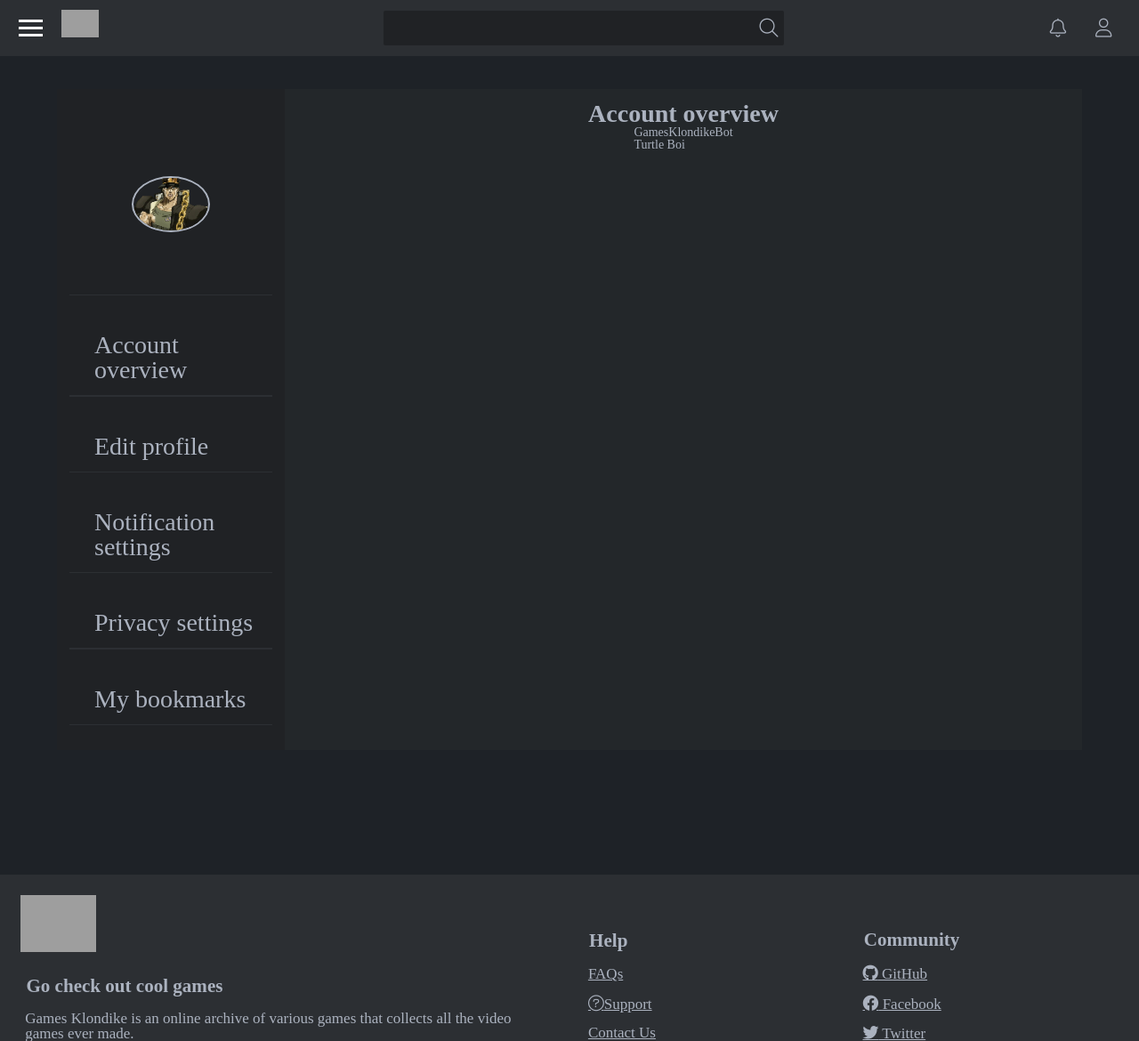
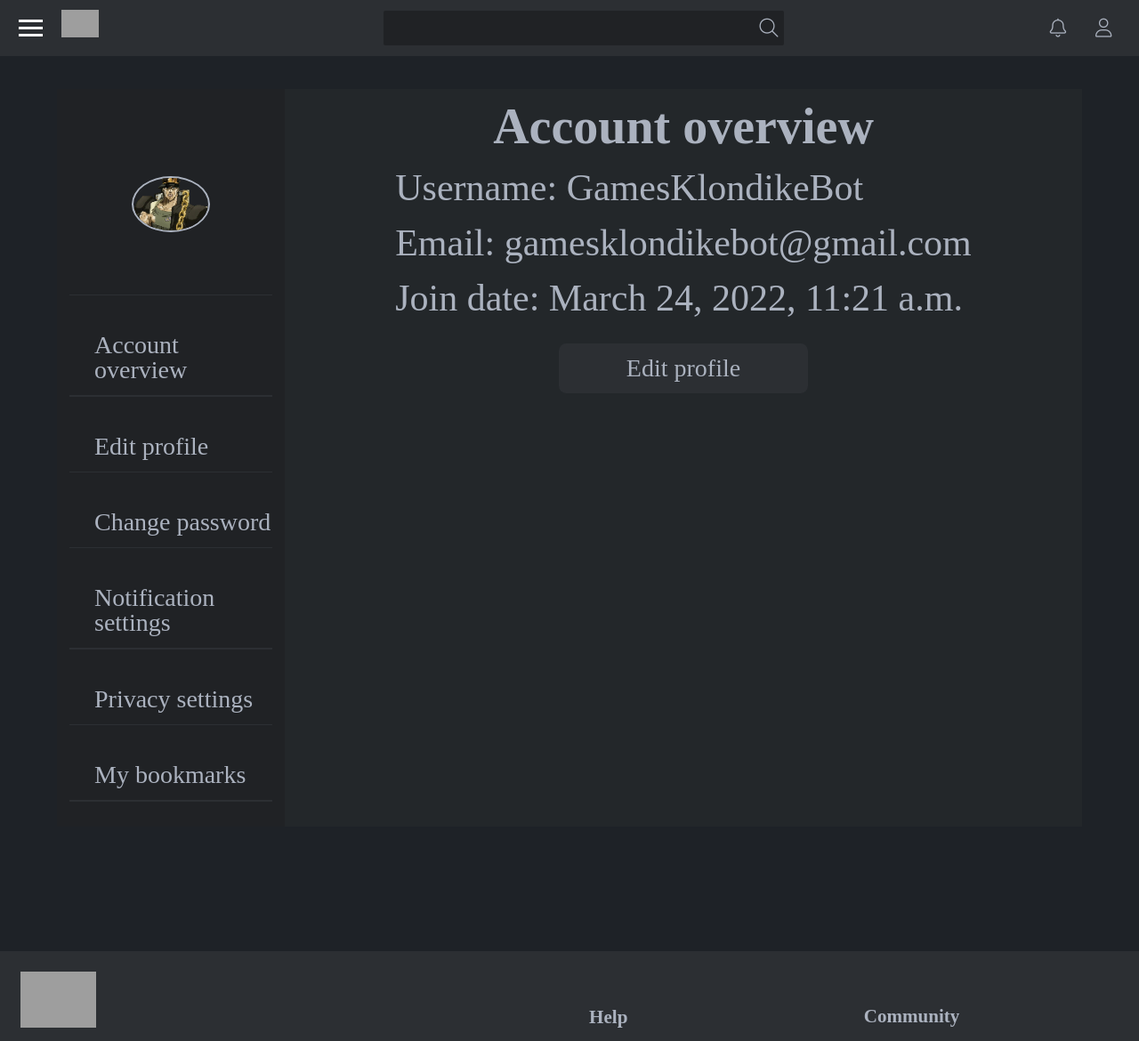
Before and after one commit to bapehnkk/GamesKlondike, a Django app: page /profile/ in a window 1280 px wide. Shown: the top 1170 px of the page at 89% size. Run offline with Django 4.2, Linux system fonts and the light colour scheme; a user stored in the database is signed in; grey boxes are pictures that could not be loaded.

Commit message:
Account view update

```diff
--- a/src/front/urls.py
+++ b/src/front/urls.py
@@ -17,6 +17,7 @@ urlpatterns = [
 
     path('profile/', views_oauth.profile, name='profile'),
     path('profile/edit', views_oauth.profile_edit, name='profile_edit'),
+    path('profile/password', views_oauth.profile_password, name='profile_password'),
     path('profile/notifications', views_oauth.profile_notifications, name='profile_notifications'),
     path('profile/privacy', views_oauth.profile_privacy, name='profile_privacy'),
     path('profile/bookmark', views_oauth.profile_bookmark, name='profile_bookmark'),
--- a/src/oauth/views.py
+++ b/src/oauth/views.py
@@ -84,6 +84,13 @@
     }
     return render(request, 'front/profile.html', dict)
 
+@login_required
+def profile_password(request):
+    dict = {
+        'profile_if': 'password',
+    }
+    return render(request, 'front/profile.html', dict)
+
 
 @login_required
 def profile_notifications(request):
--- a/static/styles/_main.scss
+++ b/static/styles/_main.scss
@@ -692,14 +692,14 @@
             justify-content: stretch;
             padding: 1em 0;
             &.line::after {
-                content: '';
+                content: "";
                 width: 100%;
                 background-color: $dark2;
-                height: .1em;
+                height: 0.1em;
                 transition: all 1s ease 0s;
             }
             &::before {
-                content: '';
+                content: "";
                 width: 1em;
                 height: 6em;
                 background-color: $redLight;
@@ -708,7 +708,7 @@
                 transform: translate(0, -2em);
                 transition: all 1s ease 0s;
                 opacity: 0;
-                border-radius: .3em 0 0 0;
+                border-radius: 0.3em 0 0 0;
             }
             &.avatar::before {
                 display: none;
@@ -786,19 +786,19 @@
             font-size: 2.5em;
             text-transform: lowercase;
             &::before {
-                content: '@';
+                content: "@";
             }
         }
         &__link {
             width: 100%;
-            padding: .5em 0;
+            padding: 0.5em 0;
             padding-left: 1em;
             font-size: 2em;
             color: $text;
             transition: all 1s ease 0s;
         }
         &__title {
-            font-size: 2em;
+            font-size: 4em;
             font-weight: bold;
         }
         &__container {
@@ -807,6 +807,83 @@
             flex-direction: column;
             align-items: center;
         }
-        @media (max-width: 767px) {}
+        @media (max-width: 767px) {
+        }
+    }
+    .profile-view {
+        width: 100%;
+        display: flex;
+        flex-direction: column;
+        &__btn {
+            width: 100%;
+            display: flex;
+            flex-direction: column;
+            justify-content: center;
+            align-items: center;
+            a {
+                margin-top: 30px;
+                color: $text;
+                user-select: none;
+                display: flex;
+                justify-content: center;
+                align-items: center;
+                padding: 0.5em;
+                width: 10em;
+                background-color: $dark2;
+                border-radius: 0.3em;
+                font-size: 2em;
+                transition: all 0.3s ease 0s;
+                cursor: pointer;
+                &:hover {
+                    transform: scale(1.1);
+                    color: $red;
+                }
+                &:active {
+                    transform: scale(1.05);
+                    color: $redLight;
+                }
+            }
+        }
+        &__username {
+            margin-top: 20px;
+            font-size: 3em;
+        }
+        &__email {
+            margin-top: 20px;
+            font-size: 3em;
+        }
+        &__join-date {
+            margin-top: 20px;
+            font-size: 3em;
+        }
+    }
+    .profile-edit {
+        width: 100%;
+        display: flex;
+        align-items: center;
+        flex-direction: column;
+        &__form {
+            width: 90%;
+            margin-bottom: 1em;
+            * {
+                font-size: 1.3em;
+            }
+            &__input-email {
+                width: 70%;
+                background: none;
+                background-color: $dark2;
+                font-size: 2em;
+                margin-bottom: 0.3em;
+                padding: 0.5em;
+                border-radius: 0.1em;
+                transition: all 0.3s ease 0s;
+                &:focus {
+                    color: $light1;
+                }
+            }
+        }
+        label {
+            font-size: 3em;
+        }
     }
 }
--- a/templates/front/profile.html
+++ b/templates/front/profile.html
@@ -18,6 +18,9 @@
             </div>
             <div class="profile__row line ">
                 <a href="{%url 'profile_edit'%}" class="profile__link ">Edit profile</a>
+            </div>
+            <div class="profile__row line ">
+                <a href="{%url 'profile_password'%}" class="profile__link ">Change password</a>
             </div>
             <div class="profile__row line ">
                 <a href="{%url 'profile_notifications'%}" class="profile__link ">Notification settings</a>
@@ -42,6 +45,12 @@
             <div class="profile__container">
                 <div class="profile__title">Edit profile</div>
             </div>
+            {% include 'profile/edit.html'%}
+            {%endif%}
+            {%if 'password' in profile_if%}
+            <div class="profile__container">
+                <div class="profile__title">Change password</div>
+            </div>
             {%endif%} {%if 'notifications' in profile_if%}
             <div class="profile__container">
                 <div class="profile__title">Notifications</div>
--- a/templates/profile/account.html
+++ b/templates/profile/account.html
@@ -1,4 +1,16 @@
 <div class="card">
-    <h1> {{request.user.UserName}}</h1>
-    <h1>Turtle Boi</h1>
+    <div class="profile-view">
+        <h1 class="profile-view__username">Username: {{request.user.UserName}}</h1>
+    </div>
+    <div class="profile-view">
+        <h1 class="profile-view__email">Email: {{request.user.Email}}</h1>
+    </div>
+    <div class="profile-view">
+        <h1 class="profile-view__join-date">Join date: {{request.user.JoinDate}}</h1>
+    </div>
+    <div class="profile-view">
+        <div class="profile-view__btn">
+            <a href="{%url 'profile_edit'%}" >Edit profile</a>
+        </div>
+    </div>
 </div>
```
Also changed, not shown: other parts of static/styles/_main.scss (+38 -38 lines), templates/profile/edit.html (added, +13 -0 lines), db.sqlite3, static/main.css.
